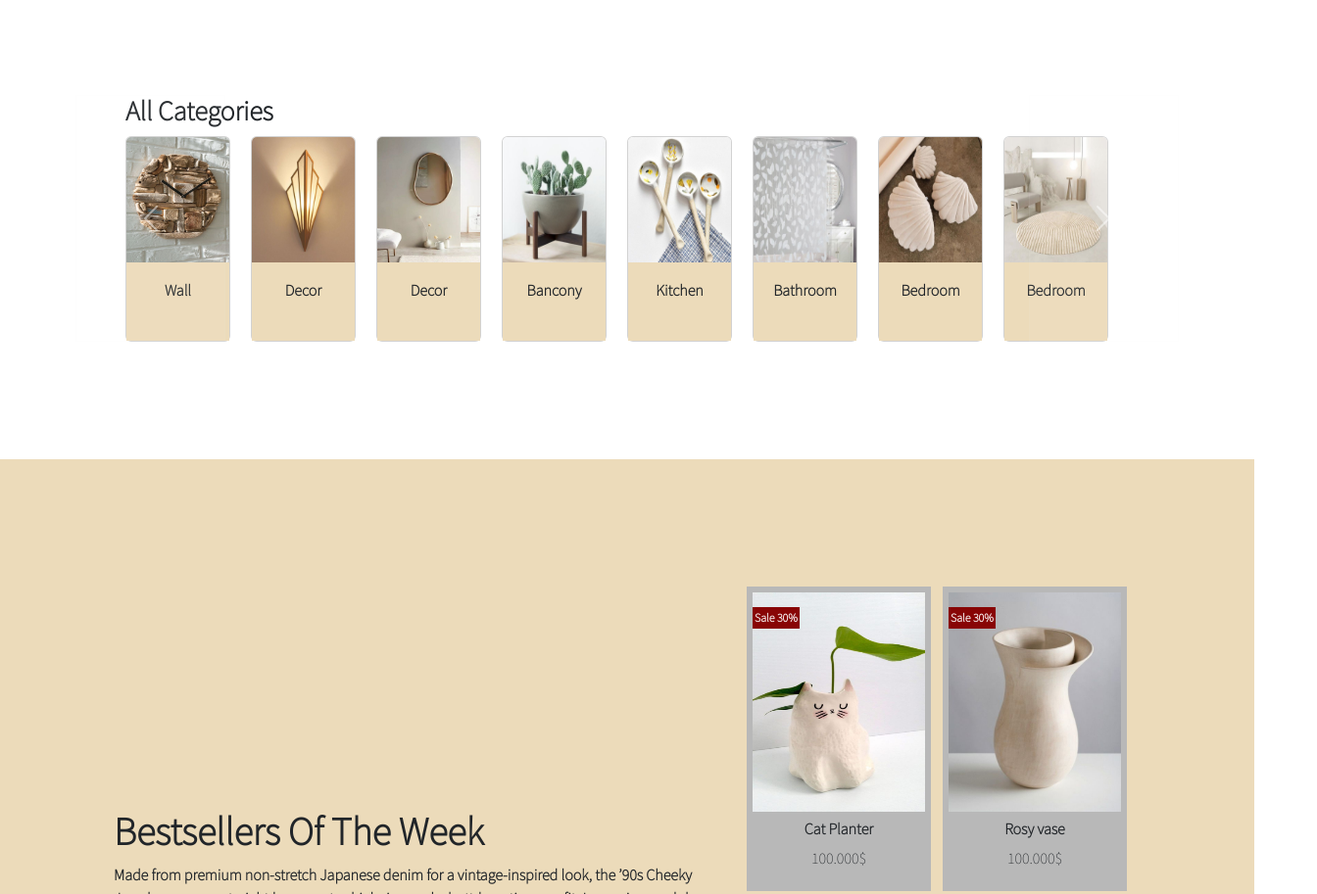
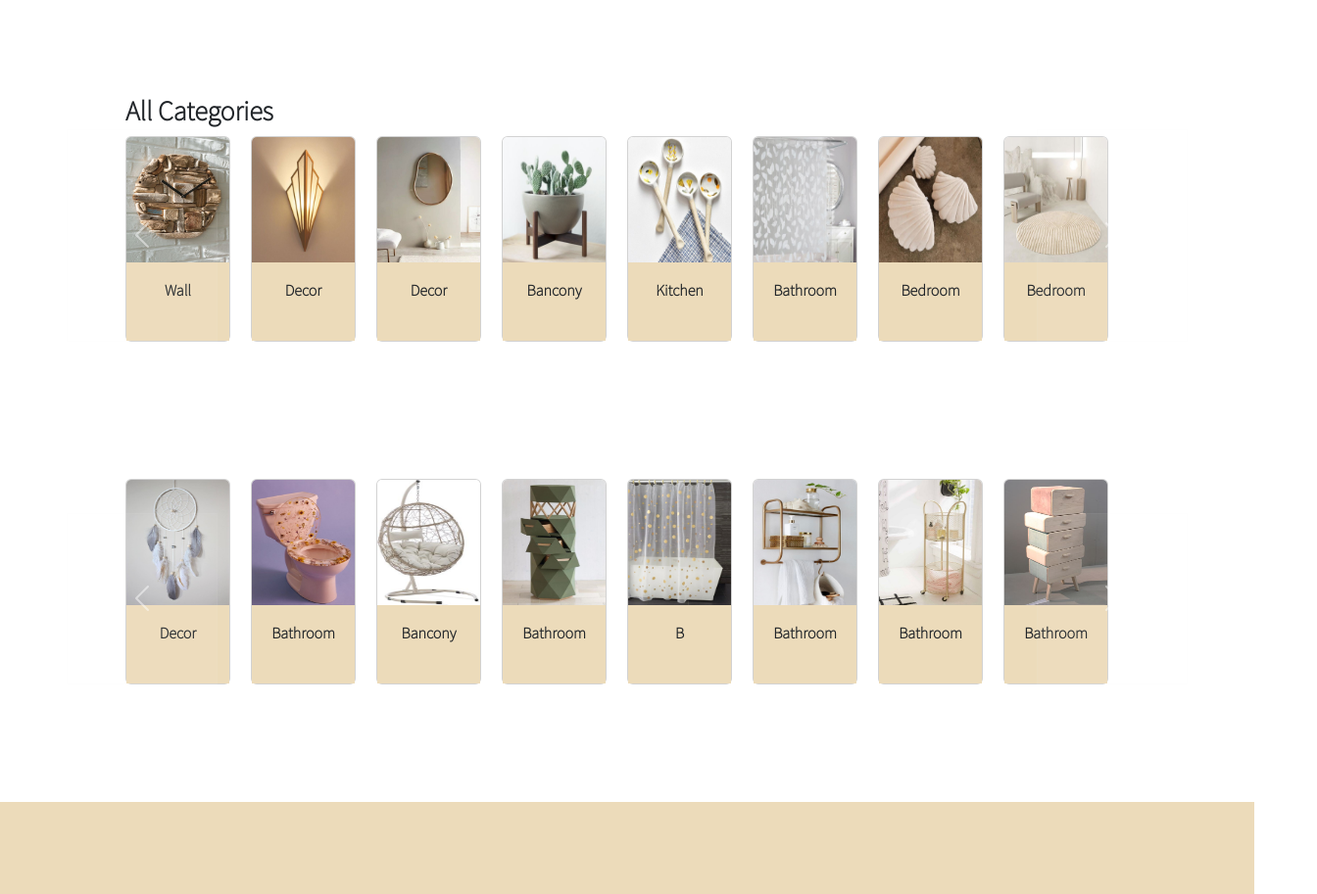
Before and after one commit to TruongChiNghiem1/CodePlay_WEB, a website: page pages/index.html in a window 1280 px wide. Shown: the part 1393-2306 px from the top of the page at 98% size, 1344 px wide, since content can reach past the window. Drawn offline with nearby package versions, Linux system fonts and the light colour scheme.

Commit message:
Update auto card 2 of section 4

```diff
--- a/css/style.css
+++ b/css/style.css
@@ -283,12 +283,14 @@ section{
 }
 
 .carousel-control-prev{
-    left: -5%;
+    top: 50vh;
+    left: 15px;
     background-color: #f8f9fa1a;
     border: 1px solid #e2e2e21a;
 }
 .carousel-control-next{
-    right: -5%;
+    top: 50vh;
+    right: 15px;
     background-color: #f8f9fa1a;
     border: 1px solid #e2e2e21a;
 }
@@ -342,18 +344,29 @@ section{
     /* border: 1px solid black; */
     margin: 1rem;
 }
-.all_catoregies{
-    padding: 3rem;
+#all_categories{
+    display: flex;
+    flex-direction: column;
 }
 
 .card-img-top{
     height: 12rem;
 }
 
+.button_carousel_card_left{
+    top: 35px;
+    left: -60px;
+}
+.button_carousel_card_right{
+    top: 35px;
+    right: -60px;
+}
 
 .height_categories{
     height: 5rem;
 }
+
+
 .section_4{
     background-color: #ecdbba;
     width: 100%;
@@ -377,6 +390,9 @@ section{
     height: 100%;
     margin: 1rem;
     background-color: white;
+    display: flex;
+    align-items: center;
+    justify-content: center;
 }
 
 
@@ -494,6 +510,7 @@ section{
 @media (max-width: 447px) {
     .right_section_4{
         width: 100%;
+
     }
     .detail_detail{
         flex-direction: column;
--- a/js/main.js
+++ b/js/main.js
@@ -145,6 +145,20 @@ const renderCarouselInner = () => {
         }
     });
     document.getElementById('carousel-inner').innerHTML = html;
+    html = "";
+    const content_2 = product.map((item, index) => {
+        if (index >= start + 16 && index < perPageHome + 16) {
+            html += `<div class="card m_r_10 w-9">
+                        <img src = ${item.image} class="card-img-top">
+                            <div class="card-body height_categories text-center
+                             bg_color_bottom_categories">
+                                <p class="card-text fw-bold ">${item.classify[0]}</p>
+                            </div>
+                    </div>`
+
+        }
+    });
+    document.getElementById('carousel-inner-2').innerHTML = html;
 }
 
 const renderCarouselItem = () =>{
@@ -162,6 +176,22 @@ const renderCarouselItem = () =>{
         }
     });
     document.getElementById('carousel-item').innerHTML = html;
+    html ="";
+    const content_2 = product.map((item, index) => {
+        if (index >= start + 32 && index < endHome + 32) {
+            html += `<div class="card m_r_10 w-9">
+                        <img src = ${item.image} class="card-img-top">
+                            <div class="card-body height_categories text-center
+                            bg_color_bottom_categories" >
+                                <p class="card-text fw-bold">${item.classify[0]}</p>
+                            </div>
+                    </div>`
+
+        }
+    });
+    document.getElementById('carousel-item-2').innerHTML = html;
 }
+
+
 renderCarouselInner()
 renderCarouselItem();
--- a/pages/index.html
+++ b/pages/index.html
@@ -251,7 +251,7 @@
                 </div>
             </div>
         </section>
-        <section>
+        <section id="all_categories">
             <div id="carouselExampleAutoplaying" class="carousel slide m_b_120
                 w-80"
                 data-bs-ride="carousel">
@@ -268,16 +268,46 @@
                         </div>
                     </div>
                 </div>
-                <button class="carousel-control-prev button_carousel_card_left"
+                <button id="btn_prev_allcategories" class="carousel-control-prev button_carousel_card_left"
                     type="button"
                     data-bs-target="#carouselExampleAutoplaying"
                     data-bs-slide="prev">
                     <span class="carousel-control-prev-icon" aria-hidden="true"></span>
                     <span class="visually-hidden">Previous</span>
                 </button>
-                <button class="carousel-control-next button_carousel_card_right"
+                <button id="btn_next_allcategories" class="carousel-control-next button_carousel_card_right"
                     type="button"
                     data-bs-target="#carouselExampleAutoplaying"
+                    data-bs-slide="next">
+                    <span class="carousel-control-next-icon" aria-hidden="true"></span>
+                    <span class="visually-hidden">Next</span>
+                </button>
+            </div>
+            <div id="carouselExampleAutoplaying-2" class="carousel slide m_b_120
+                w-80"
+                data-bs-ride="carousel">
+                <div class="carousel-inner">
+                    <div class="carousel-item active w-100">
+                        <div id="carousel-inner-2" class="d-flex
+                            justify-content-between w-100">
+                        </div>
+                    </div>
+                    <div class="carousel-item">
+                        <div id="carousel-item-2" class="d-flex
+                            justify-content-between w-100">
+                        </div>
+                    </div>
+                </div>
+                <button id="btn_prev_allcategories_2" class="carousel-control-prev button_carousel_card_left"
+                    type="button"
+                    data-bs-target="#carouselExampleAutoplaying-2"
+                    data-bs-slide="prev">
+                    <span class="carousel-control-prev-icon" aria-hidden="true"></span>
+                    <span class="visually-hidden">Previous</span>
+                </button>
+                <button id="btn_next_allcategories_2" class="carousel-control-next button_carousel_card_right"
+                    type="button"
+                    data-bs-target="#carouselExampleAutoplaying-2"
                     data-bs-slide="next">
                     <span class="carousel-control-next-icon" aria-hidden="true"></span>
                     <span class="visually-hidden">Next</span>
@@ -339,6 +369,9 @@
                 </div>
             </div>
         </section>
+        <section>
+
+        </section>
 
     </body>
     <script
```
